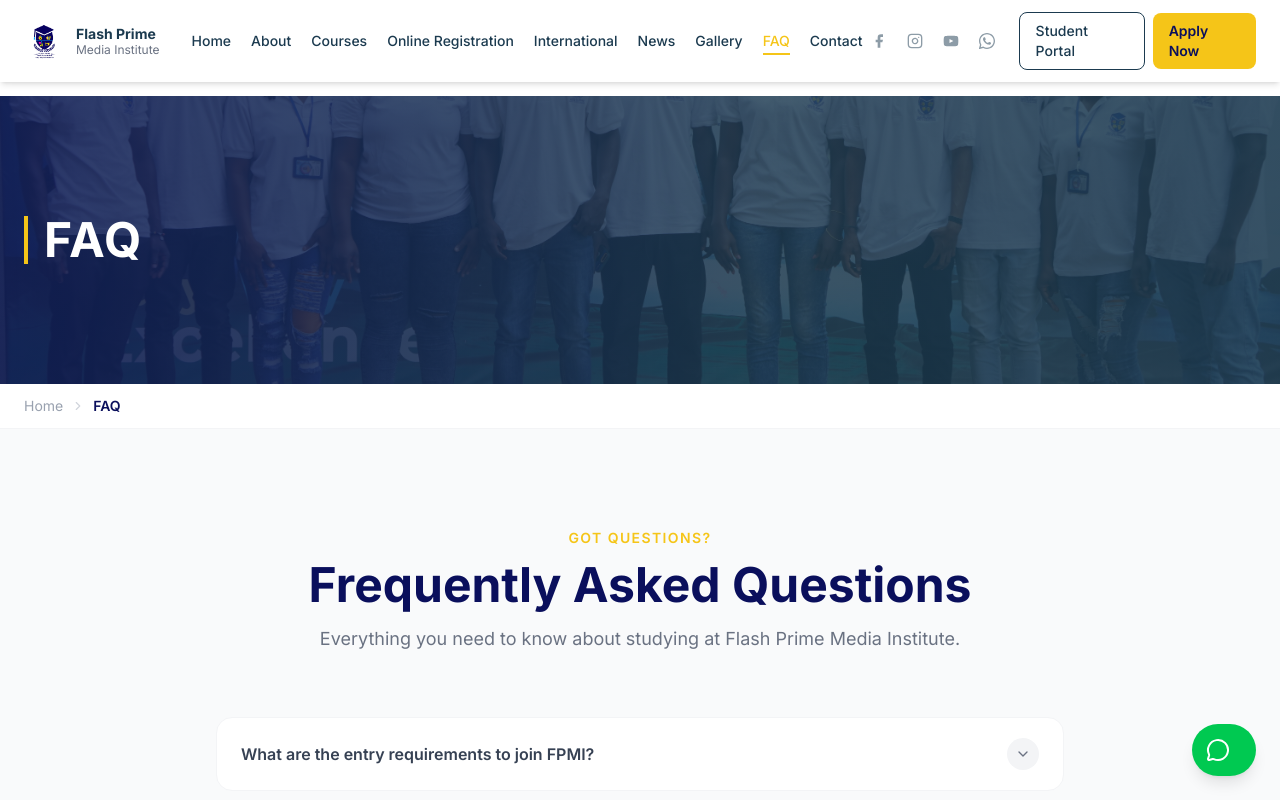
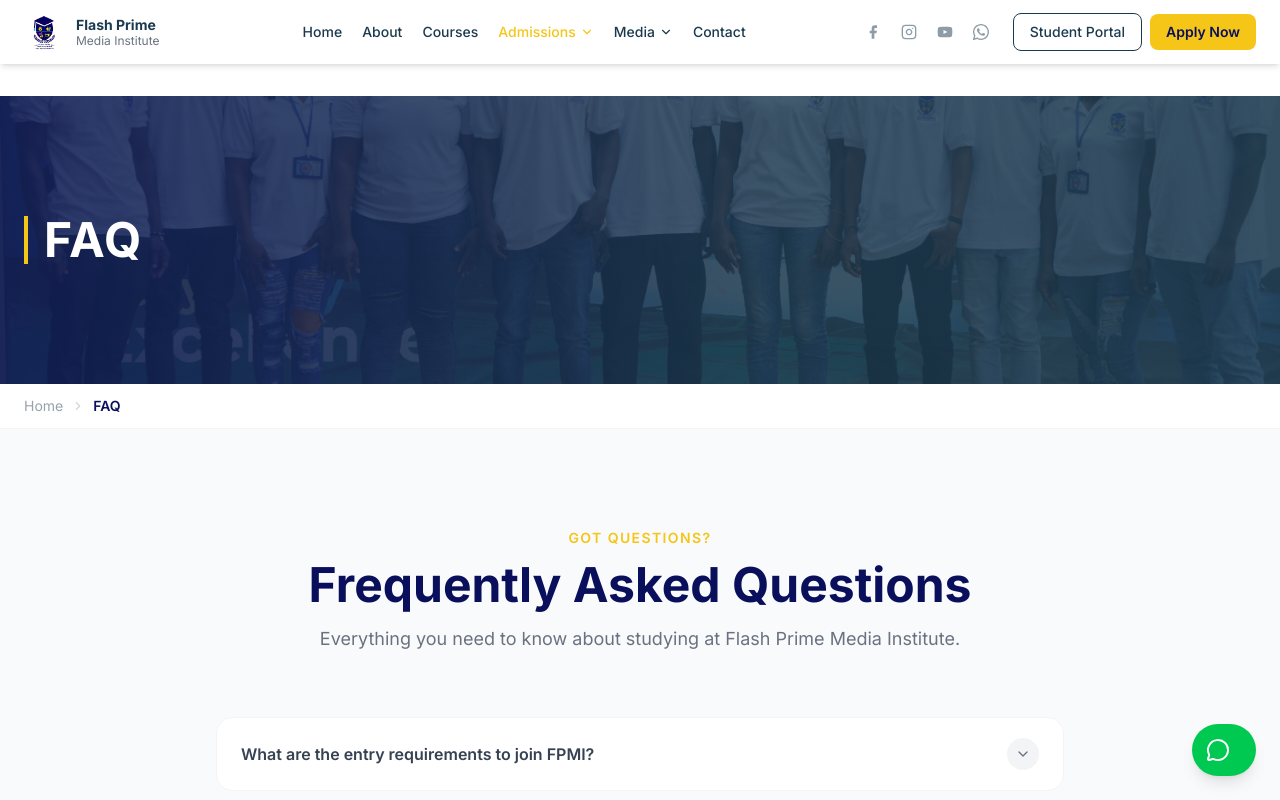
Before and after one commit to AyehPrince/fpmi-website, a Next.js app: page /faq in a window 1280 px wide. Shown: the top 800 px of the page. Built offline with nearby package versions, Linux system fonts and the light colour scheme.

Commit message:
compact navbar

```diff
--- a/src/components/layout/Navbar.jsx
+++ b/src/components/layout/Navbar.jsx
@@ -1,21 +1,39 @@
-// src/components/layout/Navbar.jsx
 "use client"
 import { useState, useEffect } from "react"
 import Link from "next/link"
 import { usePathname } from "next/navigation"
-import { Menu, X } from "lucide-react"
+import { Menu, X, ChevronDown } from "lucide-react"
 
-const navLinks = [
+// Grouped structure for the desktop nav — items with `children` render as a
+// hover dropdown instead of a flat link, cutting the number of top-level
+// slots from 9 down to 6. Mobile ignores the grouping entirely (see
+// flatNavLinks below) since a vertical list never had the crowding problem
+// a single horizontal row did.
+const navItems = [
   { label: "Home", href: "/" },
   { label: "About", href: "/about" },
   { label: "Courses", href: "/programs" },
-  { label: "Online Registration", href: "/apply" },
-  { label: "International", href: "/international" },
+  {
+    label: "Admissions",
+    children: [
+      { label: "Register Now", href: "/apply" },
+      { label: "International Students", href: "/international" },
+      { label: "FAQ", href: "/faq" },
+    ],
+  },
+  {
+    label: "Media",
+    children: [
       { label: "News", href: "/news" },
       { label: "Gallery", href: "/gallery" },
-  { label: "FAQ", href: "/faq" },
+    ],
+  },
   { label: "Contact", href: "/contact" },
 ]
+
+// Mobile menu stays a simple flat list of all 9 destinations — flattened
+// from the same source above so it can never drift out of sync with it.
+const flatNavLinks = navItems.flatMap((item) => (item.children ? item.children : [item]))
 
 const SOCIAL = [
   {
@@ -63,6 +81,7 @@
 export default function Navbar() {
   const [menuOpen, setMenuOpen] = useState(false)
   const [scrolled, setScrolled] = useState(false)
+  const [openDropdown, setOpenDropdown] = useState(null)
   const pathname = usePathname()
   const isHome = pathname === "/"
 
@@ -103,20 +122,65 @@
 
         {/* Desktop nav links */}
         <div className="hidden lg:flex items-center gap-5">
-          {navLinks.map((link) => (
+          {navItems.map((item) => {
+            if (item.children) {
+              const isActiveGroup = item.children.some((c) => c.href === pathname)
+              return (
+                <div
+                  key={item.label}
+                  className="relative"
+                  onMouseEnter={() => setOpenDropdown(item.label)}
+                  onMouseLeave={() => setOpenDropdown(null)}
+                >
+                  <button
+                    type="button"
+                    className={`flex items-center gap-1 text-sm font-medium transition-colors hover:text-[#f5c518] whitespace-nowrap ${
+                      transparent ? "text-white" : "text-[#1b3a4f]"
+                    } ${isActiveGroup ? "text-[#f5c518]" : ""}`}
+                  >
+                    {item.label}
+                    <ChevronDown
+                      size={14}
+                      className={`transition-transform duration-200 ${openDropdown === item.label ? "rotate-180" : ""}`}
+                    />
+                  </button>
+
+                  {openDropdown === item.label && (
+                    <div className="absolute top-full left-0 pt-3 -ml-2">
+                      <div className="bg-white rounded-xl shadow-lg border border-gray-100 py-2 min-w-[210px]">
+                        {item.children.map((child) => (
                           <Link
-              key={link.href}
-              href={link.href}
+                            key={child.href}
+                            href={child.href}
+                            className={`block px-4 py-2.5 text-sm whitespace-nowrap transition-colors hover:bg-gray-50 hover:text-[#f5c518] ${
+                              pathname === child.href ? "text-[#f5c518] font-semibold" : "text-[#1b3a4f]"
+                            }`}
+                          >
+                            {child.label}
+                          </Link>
+                        ))}
+                      </div>
+                    </div>
+                  )}
+                </div>
+              )
+            }
+
+            return (
+              <Link
+                key={item.href}
+                href={item.href}
                 className={`text-sm font-medium transition-colors hover:text-[#f5c518] relative whitespace-nowrap ${
                   transparent ? "text-white" : "text-[#1b3a4f]"
-              } ${pathname === link.href ? "text-[#f5c518]" : ""}`}
+                } ${pathname === item.href ? "text-[#f5c518]" : ""}`}
               >
-              {link.label}
+                {item.label}
                 <span className={`absolute -bottom-1 left-0 h-0.5 bg-[#f5c518] transition-all duration-300 ${
-                pathname === link.href ? "w-full" : "w-0"
+                  pathname === item.href ? "w-full" : "w-0"
                 }`} />
               </Link>
-          ))}
+            )
+          })}
         </div>
 
         {/* Desktop right — social + buttons */}
@@ -173,10 +237,10 @@
         </button>
       </div>
 
-      {/* Mobile menu */}
+      {/* Mobile menu — flat list of all 9 destinations, grouping is desktop-only */}
       {menuOpen && (
         <div className="lg:hidden bg-white border-t border-gray-100 px-6 py-4 space-y-1 shadow-lg">
-          {navLinks.map((link) => (
+          {flatNavLinks.map((link) => (
             <Link
               key={link.href}
               href={link.href}
```
Lines whose indentation alone changed are shown as unchanged.
